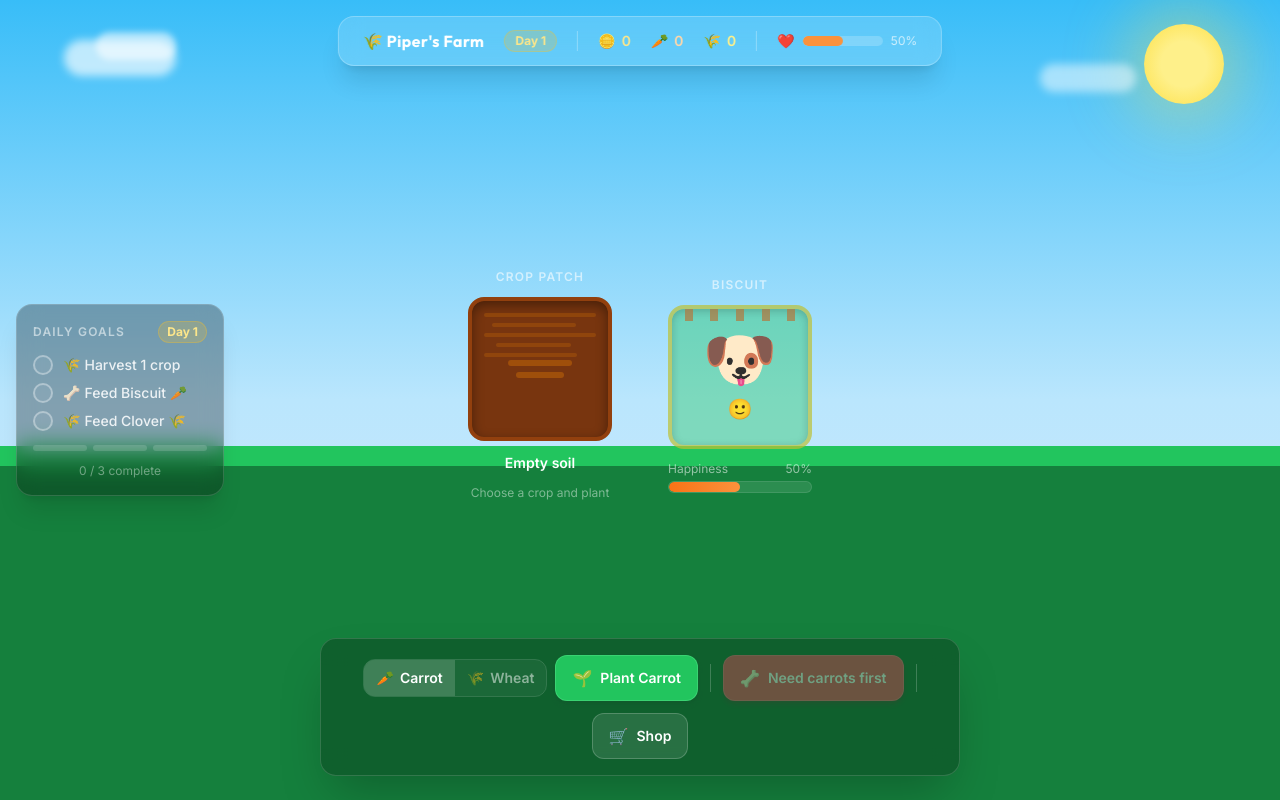
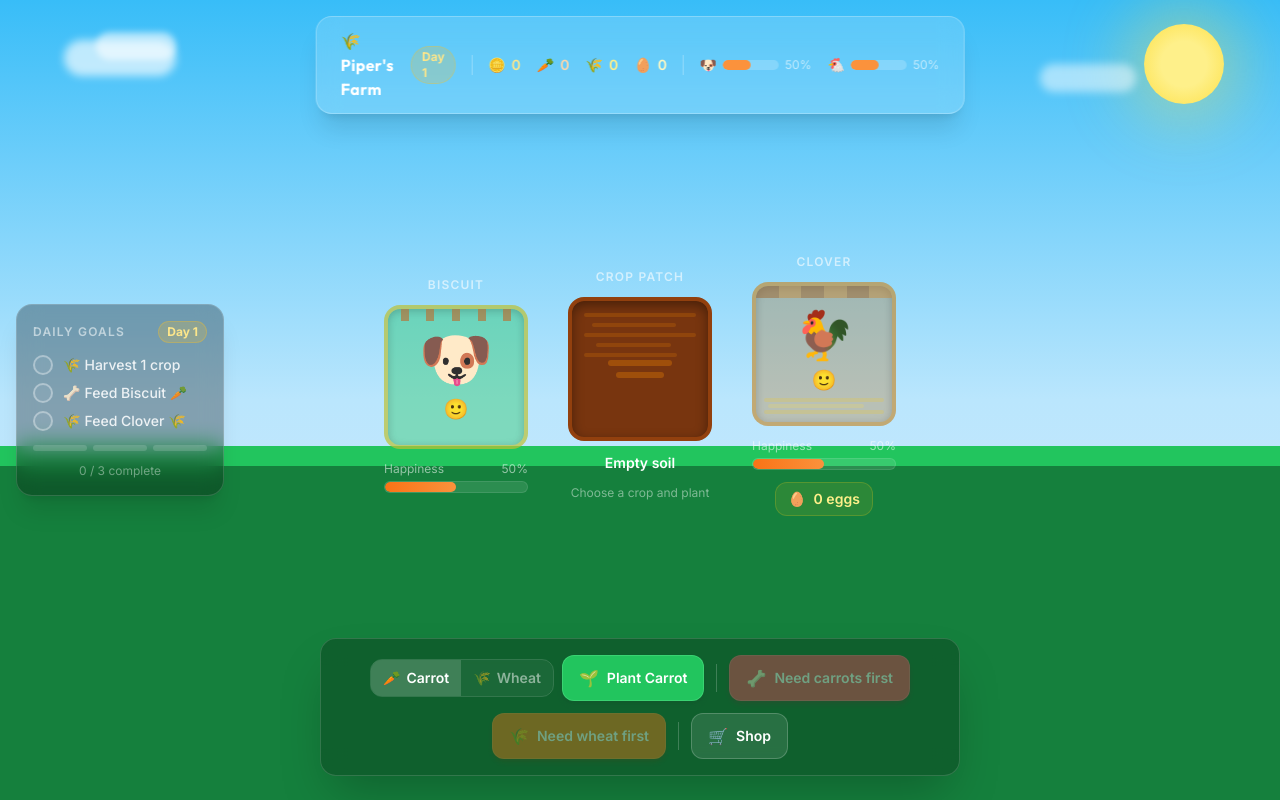
Before and after one commit to YegorCreative/PipersPet, a React (Vite) app: page / in a window 1280 px wide. Built offline with nearby package versions, Linux system fonts and the light colour scheme.

Commit message:
feat: add chicken feeding mechanics and update HUD for chicken happiness display

```diff
--- a/src/components/ActionBar.tsx
+++ b/src/components/ActionBar.tsx
@@ -44,11 +44,13 @@ export const ActionBar = () => {
   const cropType     = useFarmStore((s) => s.cropType);
   const selectedCrop = useFarmStore((s) => s.selectedCrop);
   const carrots      = useFarmStore((s) => s.carrots);
+  const wheat        = useFarmStore((s) => s.wheat);
   const selectCrop   = useFarmStore((s) => s.selectCrop);
   const plantCrop    = useFarmStore((s) => s.plantCrop);
   const waterCrop    = useFarmStore((s) => s.waterCrop);
   const harvestCrop  = useFarmStore((s) => s.harvestCrop);
   const feedPuppy    = useFarmStore((s) => s.feedPuppy);
+  const feedChicken  = useFarmStore((s) => s.feedChicken);
   const [shopOpen, setShopOpen] = useState(false);
 
   const harvestMeta = CROP_META[cropType];
@@ -116,6 +118,14 @@ export const ActionBar = () => {
           variant="pink"
         />
 
+        <ActionButton
+          onClick={feedChicken}
+          disabled={wheat < 1}
+          icon="🌾"
+          label={wheat > 0 ? `Feed Clover  (${wheat} 🌾)  +1🥚 +3🪙` : 'Need wheat first'}
+          variant="orange"
+        />
+
         <div className="w-px h-7 bg-white/20" />
 
         <ActionButton onClick={() => setShopOpen(true)} icon="🛒" label="Shop" variant="ghost" />
--- a/src/components/FarmGame.tsx
+++ b/src/components/FarmGame.tsx
@@ -1,6 +1,7 @@
 import { HUD } from './HUD';
 import { CropPatch } from './CropPatch';
 import { Puppy } from './Puppy';
+import { Chicken } from './Chicken';
 import { ActionBar } from './ActionBar';
 import { DailyGoals } from './DailyGoals';
 
@@ -38,13 +39,14 @@ export const FarmGame = () => {
       {/* Daily goals panel */}
       <DailyGoals />
 
-      {/* Farm scene — crop + puppy */}
+      {/* Farm scene — crop + animals */}
       <div
-        className="absolute inset-0 flex items-center justify-center gap-14"
+        className="absolute inset-0 flex items-center justify-center gap-10"
         style={{ paddingTop: 80, paddingBottom: 110 }}
       >
+        <Puppy />
         <CropPatch />
-        <Puppy />
+        <Chicken />
       </div>
 
       {/* Action bar */}
--- a/src/components/HUD.tsx
+++ b/src/components/HUD.tsx
@@ -1,17 +1,19 @@
 import { useFarmStore } from '../game/useFarmStore';
 
 export const HUD = () => {
-  const coins     = useFarmStore((s) => s.coins);
-  const carrots   = useFarmStore((s) => s.carrots);
-  const wheat     = useFarmStore((s) => s.wheat);
-  const happiness = useFarmStore((s) => s.puppyHappiness);
-  const day       = useFarmStore((s) => s.day);
+  const coins            = useFarmStore((s) => s.coins);
+  const carrots          = useFarmStore((s) => s.carrots);
+  const wheat            = useFarmStore((s) => s.wheat);
+  const eggs             = useFarmStore((s) => s.eggs);
+  const puppyHappiness   = useFarmStore((s) => s.puppyHappiness);
+  const chickenHappiness = useFarmStore((s) => s.chickenHappiness);
+  const day              = useFarmStore((s) => s.day);
 
-  const happinessColor =
-    happiness >= 60 ? '#f43f5e' : happiness >= 30 ? '#fb923c' : '#6b7280';
+  const puppyColor   = puppyHappiness   >= 60 ? '#f43f5e' : puppyHappiness   >= 30 ? '#fb923c' : '#6b7280';
+  const chickenColor = chickenHappiness >= 60 ? '#fbbf24' : chickenHappiness >= 30 ? '#fb923c' : '#6b7280';
 
   return (
-    <div className="absolute top-4 left-1/2 -translate-x-1/2 z-10 flex items-center gap-5 px-6 py-3 rounded-2xl bg-white/15 backdrop-blur-md border border-white/25 shadow-xl">
+    <div className="absolute top-4 left-1/2 -translate-x-1/2 z-10 flex items-center gap-4 px-6 py-3 rounded-2xl bg-white/15 backdrop-blur-md border border-white/25 shadow-xl">
       <span className="font-bold text-white text-base tracking-wide" style={{ fontFamily: 'Outfit, sans-serif' }}>
         🌾 Piper's Farm
       </span>
@@ -26,31 +28,42 @@ export const HUD = () => {
       <div className="w-px h-5 bg-white/30" />
 
       <div className="flex items-center gap-1.5 text-amber-200 font-semibold text-sm">
-        <span>🪙</span>
-        <span>{coins}</span>
+        <span>🪙</span><span>{coins}</span>
       </div>
-
       <div className="flex items-center gap-1.5 text-orange-200 font-semibold text-sm">
-        <span>🥕</span>
-        <span>{carrots}</span>
+        <span>🥕</span><span>{carrots}</span>
       </div>
-
       <div className="flex items-center gap-1.5 text-yellow-200 font-semibold text-sm">
-        <span>🌾</span>
-        <span>{wheat}</span>
+        <span>🌾</span><span>{wheat}</span>
+      </div>
+      <div className="flex items-center gap-1.5 text-yellow-100 font-semibold text-sm">
+        <span>🥚</span><span>{eggs}</span>
       </div>
 
       <div className="w-px h-5 bg-white/30" />
 
-      <div className="flex items-center gap-2">
-        <span className="text-sm">❤️</span>
-        <div className="w-20 h-2.5 bg-white/20 rounded-full overflow-hidden">
+      {/* Biscuit happiness */}
+      <div className="flex items-center gap-1.5">
+        <span className="text-sm">🐶</span>
+        <div className="w-14 h-2.5 bg-white/20 rounded-full overflow-hidden">
           <div
             className="h-full rounded-full transition-all duration-500"
-            style={{ width: `${happiness}%`, background: happinessColor }}
+            style={{ width: `${puppyHappiness}%`, background: puppyColor }}
           />
         </div>
-        <span className="text-white/70 text-xs">{Math.round(happiness)}%</span>
+        <span className="text-white/60 text-xs">{Math.round(puppyHappiness)}%</span>
+      </div>
+
+      {/* Clover happiness */}
+      <div className="flex items-center gap-1.5">
+        <span className="text-sm">🐔</span>
+        <div className="w-14 h-2.5 bg-white/20 rounded-full overflow-hidden">
+          <div
+            className="h-full rounded-full transition-all duration-500"
+            style={{ width: `${chickenHappiness}%`, background: chickenColor }}
+          />
+        </div>
+        <span className="text-white/60 text-xs">{Math.round(chickenHappiness)}%</span>
       </div>
     </div>
   );
```
